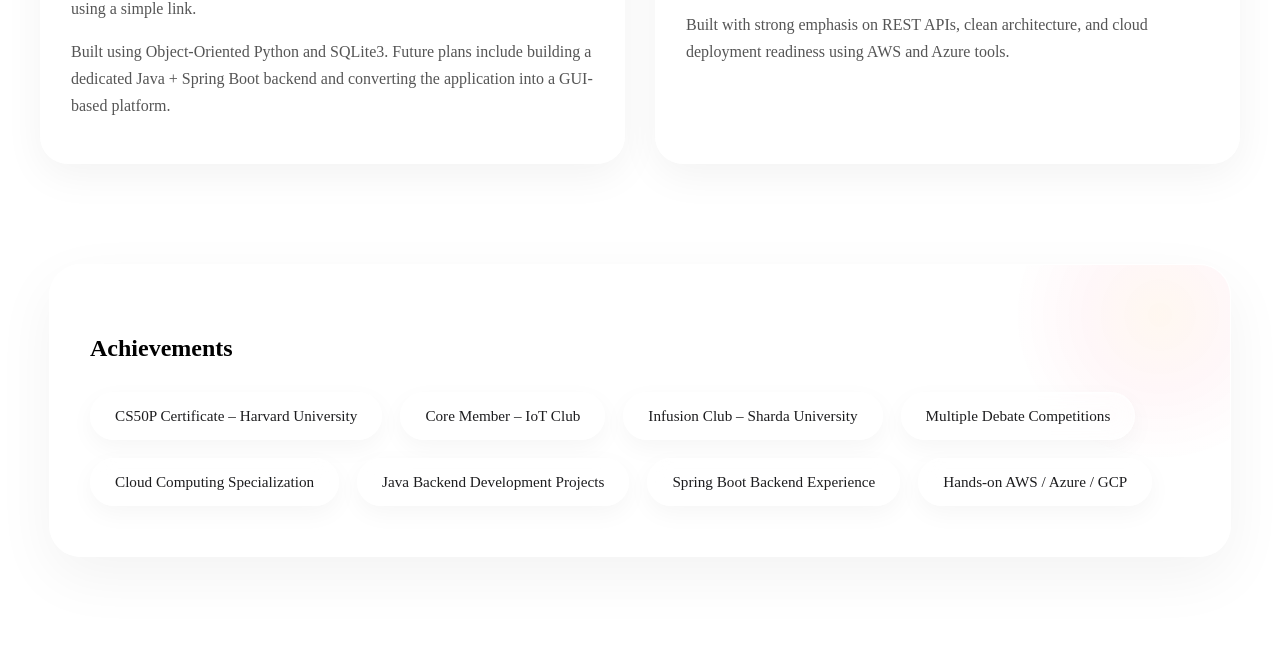
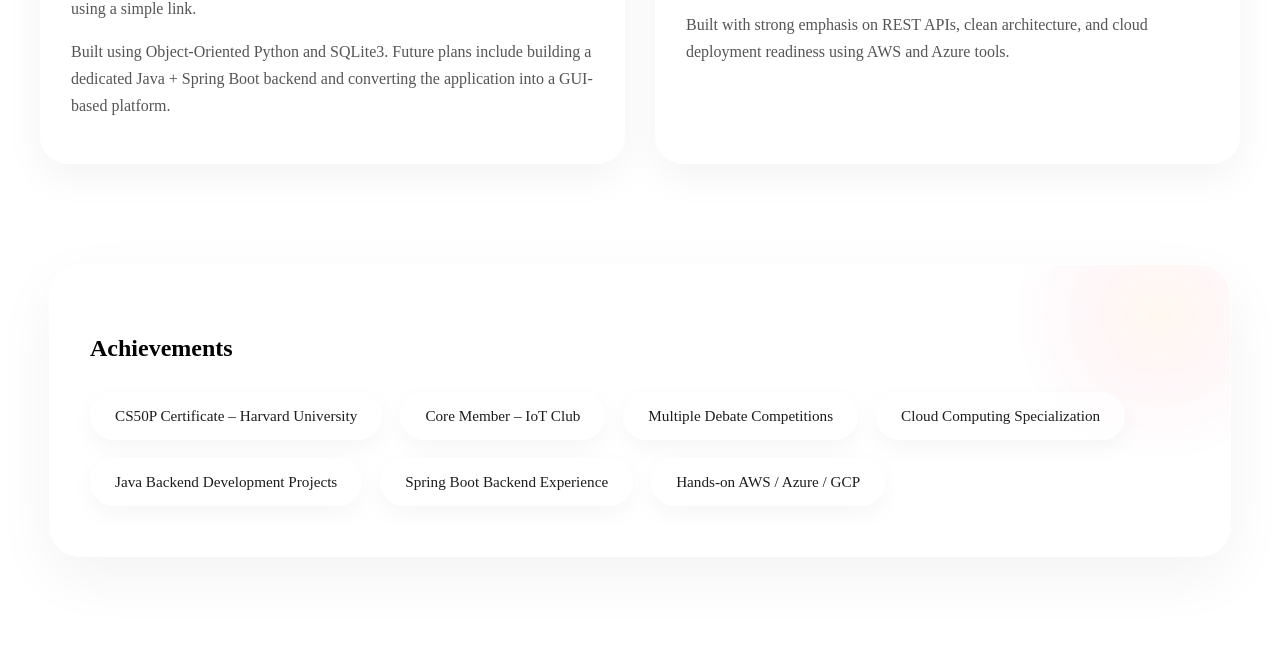
Before and after one commit to vishnu-s-tripathi06/vishnu-s-tripathi06.github.io, a plain HTML site: page index.html in a window 1280 px wide. Shown: the part 1544-2198 px from the top of the page. Drawn offline with Linux system fonts and the light colour scheme.

Commit message:
Update achievements in index.html

```diff
--- a/index.html
+++ b/index.html
@@ -130,7 +130,7 @@
   <div class="achievements-grid">
     <span>CS50P Certificate – Harvard University</span>
     <span>Core Member – IoT Club</span>
-    <span>Infusion Club – Sharda University</span>
+   <!--<span>Infusion Club – Sharda University</span> -->
     <span>Multiple Debate Competitions</span>
     <span>Cloud Computing Specialization</span>
     <span>Java Backend Development Projects</span>
```
